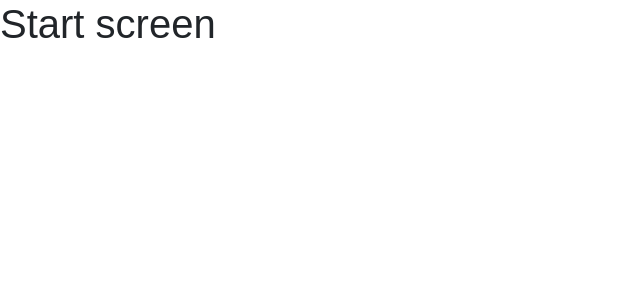
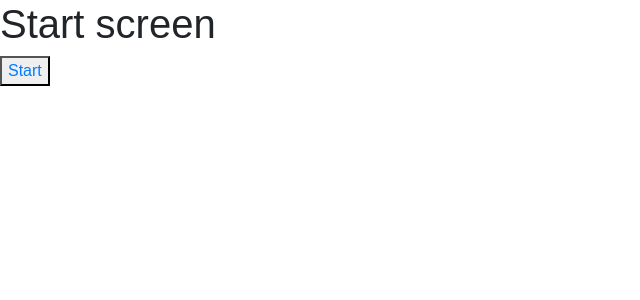
Before and after one commit to AlexWetzel/Sandwich-Store, a React (Create React App) app in the folder client/: page / in a window 1280 px wide. Shown: the top 300 px of the page, without its empty margins (0-640 px from the left). Built offline with nearby package versions, Linux system fonts and the light colour scheme.

Commit message:
Added link to menu page at the start page

```diff
--- a/client/src/pages/Menu/Menu.js
+++ b/client/src/pages/Menu/Menu.js
@@ -5,8 +5,11 @@ import Order from './../../components/Order';
 
 
 //TODO:
-//Render each sandwich on the menu
 //Add complete order page
+//Add button to start page
+//Add prices to menu items
+//Structure each sandwich as a new object?
+//
 
 class Menu extends Component {
 
--- a/client/src/pages/Start/Start.js
+++ b/client/src/pages/Start/Start.js
@@ -1,10 +1,14 @@
 import React, { Component } from 'react';
+import { Link } from 'react-router-dom';
 
 class Start extends Component {
 
   render() {
     return (
-      <h1>Start screen</h1>
+      <div>
+        <h1>Start screen</h1>
+        <button><Link to="/menu">Start</Link></button>
+      </div>
     )
   }
 }
```
